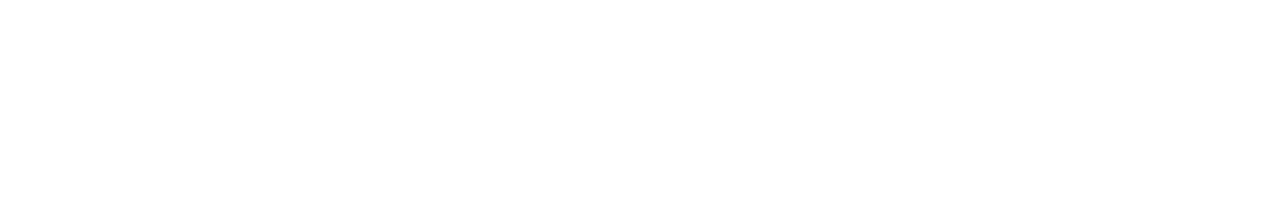
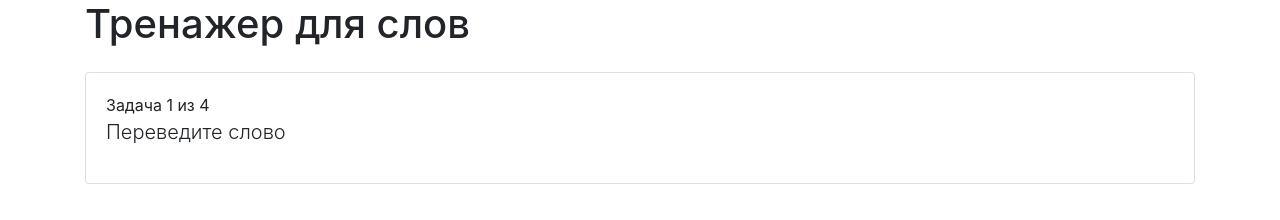
Before and after one commit to Notabread/words-example, a website with bundled scripts: page index.html in a window 1280 px wide. Built offline with nearby package versions, Linux system fonts and the light colour scheme.

Commit message:
user interface micro work was done

```diff
--- a/index.html
+++ b/index.html
@@ -2,10 +2,34 @@
 <html lang="ru">
 <head>
     <meta charset="UTF-8">
-    <title>Тренажёр</title>
-    <script src="dist/main.js"></script>
+    <title>Тренажер для слов</title>
+    <link rel="stylesheet" href="https://stackpath.bootstrapcdn.com/bootstrap/4.1.0/css/bootstrap.min.css" integrity="sha384-9gVQ4dYFwwWSjIDZnLEWnxCjeSWFphJiwGPXr1jddIhOegiu1FwO5qRGvFXOdJZ4" crossorigin="anonymous">
+    <style>
+        .elem {
+            margin-right: 10px;
+        }
+    </style>
+
 </head>
 <body>
+<div class="container">
+    <h1 class="mb-4">Тренажер для слов</h1>
 
+    <div class="card card-default mb-4">
+        <div class="card-body">
+            <div>Задача <span id="current_question">0</span> из <span id="total_questions">0</span></div>
+            <div class="lead mb-3" id="question_info">Задание</div>
+            <div id="answer">
+
+            </div>
+        </div>
+    </div>
+
+    <div id="letters">
+
+    </div>
+</div>
+
+<script src="dist/main.js"></script>
 </body>
 </html>
--- a/src/classes/Task.js
+++ b/src/classes/Task.js
@@ -49,8 +49,9 @@ export class WordTask extends Task {
 
     constructor({ question }) {
         super();
-        this._info = "Соберите слово по буквам";
-        this._question = shuffle(question);
+        this._type = "word";
+        this.info = "Соберите слово по буквам";
+        this.question = shuffle(question);
         this._answer = question;
         this._current = 0;
         this.isComplited = false;
@@ -77,8 +78,9 @@ export class PhraseTask extends Task {
 
     constructor({ question }) {
         super();
-        this._info = "Соберите фразу по словам";
-        this._question = shuffle(question.split(" "));
+        this._type = "phrase";
+        this.info = "Соберите фразу по словам";
+        this.question = shuffle(question.split(" "));
         this._answer = question.split(" ");
         this._current = 0;
         this.isComplited = false;
@@ -105,8 +107,9 @@ export class TranslateTask extends Task {
 
     constructor({ question, answer }) {
         super();
-        this._info = "Переведите слово";
-        this._question = question;
+        this._type = "translate";
+        this.info = "Переведите слово";
+        this.question = question;
         this._answer = answer.toLowerCase();
         this.isComplited = false;
     }
--- a/src/classes/Test.js
+++ b/src/classes/Test.js
@@ -30,6 +30,7 @@ export default class Test {
             }
         });
         this._current = 0;
+        this._boot();
     }
 
     get task() {
@@ -39,5 +40,58 @@ export default class Test {
         return null;
     }
 
+    _boot() {
+
+        const qCount = this._tasks.length;
+        let current = this._current + 1;
+        const counterBlock = document.querySelector("#total_questions");
+        const currentBlock = document.querySelector("#current_question");
+        currentBlock.innerHTML = current + '';
+        counterBlock.innerHTML = qCount + '';
+        this.expandQuestion();
+
+    }
+
+    expandQuestion() {
+        const infoBlock = document.querySelector("#question_info");
+        infoBlock.innerHTML = this.task.info;
+        const questionBlock = document.querySelector("#letters");
+        switch (this.task._type) {
+            case'word': {
+
+                this.task.question.forEach(letter => {
+
+                    let div = document.createElement('button');
+                    div.className = 'btn btn-info elem';
+                    div.innerHTML = letter;
+                    questionBlock.append(div);
+
+                });
+
+
+                break;
+            }
+            case'phrase': {
+
+
+
+
+                break;
+            }
+            case'translate': {
+
+
+
+
+                break;
+            }
+            default: {
+                break;
+            }
+
+        }
+
+
+    }
 
 }
```
Also changed, not shown: src/classes/Service.js (line endings or trailing spaces).
